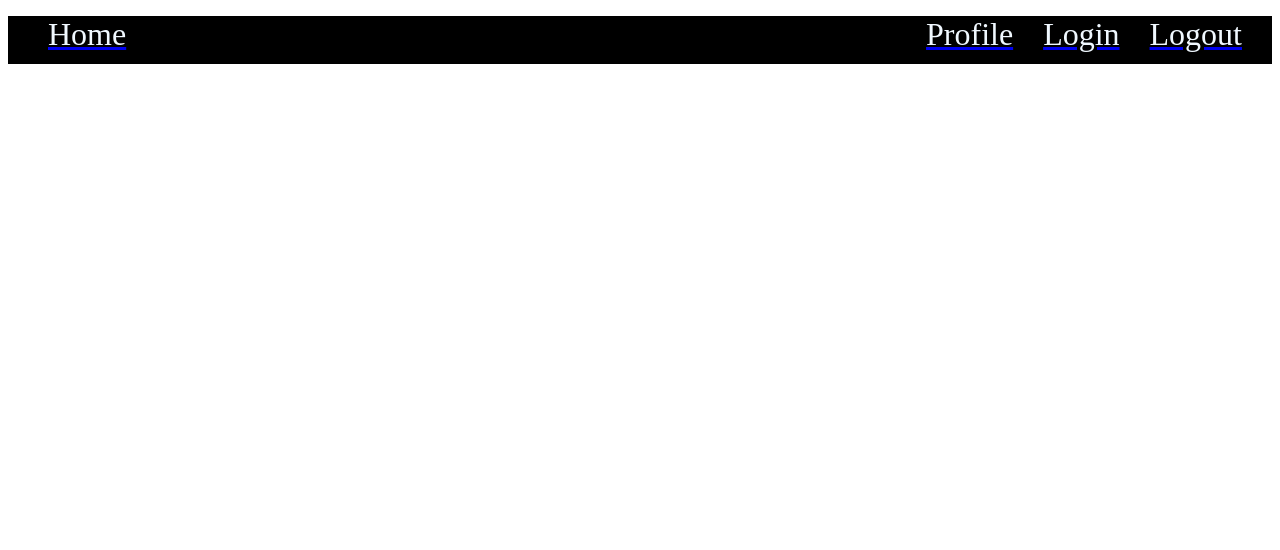
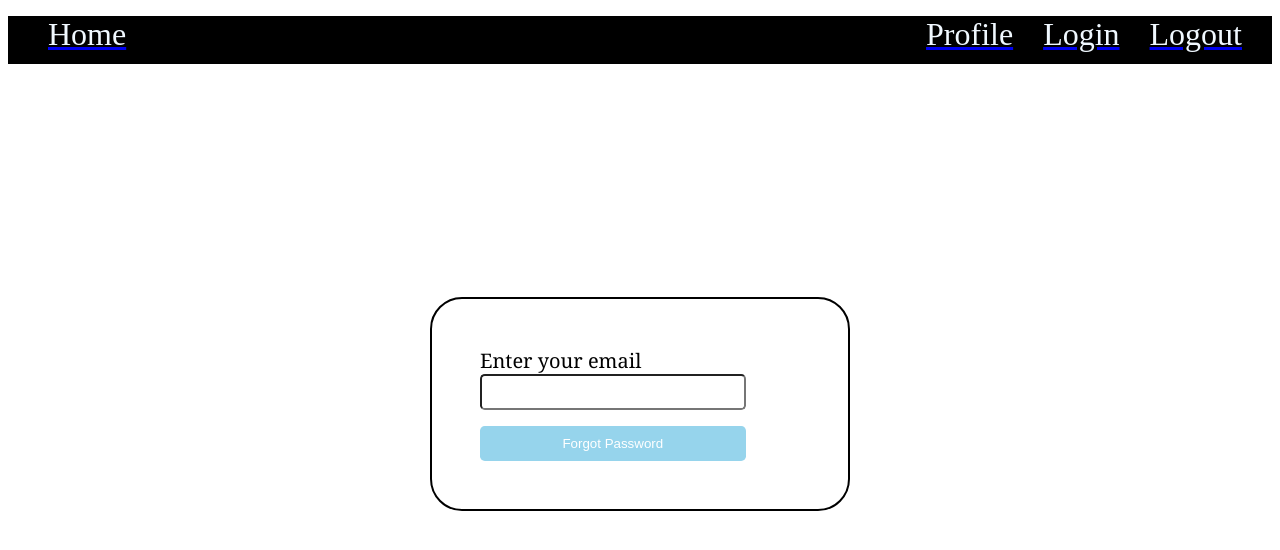
Before and after one commit to aryanjnv/ExpenseTrackerReact, a React (Create React App) app: page /forgotpassword in a window 1280 px wide. Shown: the top 550 px of the page. Built offline with nearby package versions, Linux system fonts and the light colour scheme.

Commit message:
Forgot Password Workflow

```diff
--- a/src/App.js
+++ b/src/App.js
@@ -1,4 +1,3 @@
-import logo from './logo.svg';
 import './App.css';
 import AuthForm from './Components/SignUp/AuthForm';
 import { BrowserRouter, Route, Routes } from 'react-router-dom';
@@ -8,6 +7,7 @@ import ContactDetails from './Components/ContactDetails/ContactDetails';
 import { AuthContextprovider } from './Components/AuthContext/auth-context';
 import Profile from './Components/Profile/Profile';
 import VerifyEmail from './Components/VerifyEmail/VerifyEmail';
+import ForgotPassword from './Components/ForgotPassword/ForgotPassword';
 
 function App() {
   return (
@@ -22,6 +22,7 @@ function App() {
        <Route path='/contactdetails' element={<ContactDetails/>}/>
        <Route path='/profile' element={<Profile/>}/>
        <Route path='/verifyEmail' element={<VerifyEmail/>}/>
+       <Route path='/forgotpassword' element={<ForgotPassword/>}/>
        </Routes>
    {/* <SignUp/> */}
    </BrowserRouter>
--- /dev/null
+++ b/src/Components/ForgotPassword/ForgotPassword.js
@@ -0,0 +1,61 @@
+import React, { useState } from 'react'
+import classes from './ForgotPassword.module.css'
+
+const ForgotPassword = () => {
+    const [email,setEmail]=useState('')
+    const [loading,setLoading]=useState(false)
+
+    const emailChangeHandler=(event)=>{
+     setEmail(event.target.value)
+    }
+    const SubmitHandler=(event)=>{
+        setLoading(true)
+        event.preventDefault();
+
+        fetch('https://identitytoolkit.googleapis.com/v1/accounts:sendOobCode?key=AIzaSyCyzE7q_jL2tqmuLQQXUYBsDY2OgHdHd0E',{
+
+                method: "POST",
+                body: JSON.stringify({
+                  requestType: "PASSWORD_RESET",
+                  email: email,
+                }),
+                headers: {
+                  "Content-Type": "application/json",
+                },
+              }
+            )
+              .then((res) => {
+                if (res.ok) {
+                  return res.json();
+                } else {
+                  return res.json().then((data) => {
+                    throw new Error(data.error.message);
+                  });
+                }
+              })
+              .then((data) => {
+                console.log("New password request sent successfully", data);
+              })
+              .catch((err) => {
+                alert(err.message);
+              });
+
+
+
+      setLoading(false)
+      setEmail('')
+    }
+  return (
+    <div className={classes.div}>
+    <form onSubmit={SubmitHandler} className={classes.form}>
+        <label htmlFor="email" className={classes.label}>Enter your email</label>
+        <input type="email" id='email' value={email} onChange={emailChangeHandler} className={classes.input}/>
+        <button type='submit' className={classes.button}>Forgot Password</button>
+        {loading && <p>Loading...</p>}
+
+    </form>
+    </div>
+  )
+}
+
+export default ForgotPassword
--- /dev/null
+++ b/src/Components/ForgotPassword/ForgotPassword.module.css
@@ -0,0 +1,39 @@
+.div{
+  display: flex;
+  justify-content: center;
+  align-items: center;
+  height: 85vh;
+
+}
+
+.form{
+    border: 2px solid black;
+    width: 20rem;
+    padding: 3rem;
+    border-radius: 2rem;
+
+}
+.label{
+  font-size: 20px;
+  font-family: Georgia, 'Times New Roman', Times, serif;
+
+}
+.input{
+    width: 16rem;
+    height: 1.6rem;
+    border-radius: 0.3rem;
+    padding: 0.2rem;
+    margin-bottom: 1rem;
+}
+.button{
+    width: 16.6rem;
+    background-color: rgb(150, 212, 236);
+    border-radius: 0.3rem;
+    padding: 0.6rem;
+    color: white;
+    border: none;
+    cursor: pointer;
+}
+.button:hover{
+    background-color: rgb(63, 186, 235);
+}
--- a/src/Components/SignUp/AuthForm.js
+++ b/src/Components/SignUp/AuthForm.js
@@ -1,6 +1,7 @@
 import React, { useRef, useState } from 'react'
 import classes from './AuthForm.module.css'
 import { useNavigate } from 'react-router';
+import { NavLink } from 'react-router-dom';
 
 const SignUp = () => {
     const emailInputRef=useRef();
@@ -111,7 +112,9 @@ const SignUp = () => {
        { <label htmlFor="confirmpassword" className={classes.label}>Confirm Password:</label>}<br/>
       {   <input type="password" placeholder='Confirm Password' id='confirmpassword' className={classes.input} ref={confirmPasswordInputRef} required/>}<br/>
         <button className={classes.button}>{logIn ? 'LogIn':'Create New Account'}</button>
+        {logIn && <NavLink to='/forgotpassword'><p>Forgot Password</p></NavLink>}
         <p className={classes.p} onClick={switchAuthModeHandler}>{logIn?"Create new account":'Login with existing account'}</p>
+
 
     </form>
     </div>
```
Also changed, not shown: 1 other file (tests, documents, lock files or other folders).
